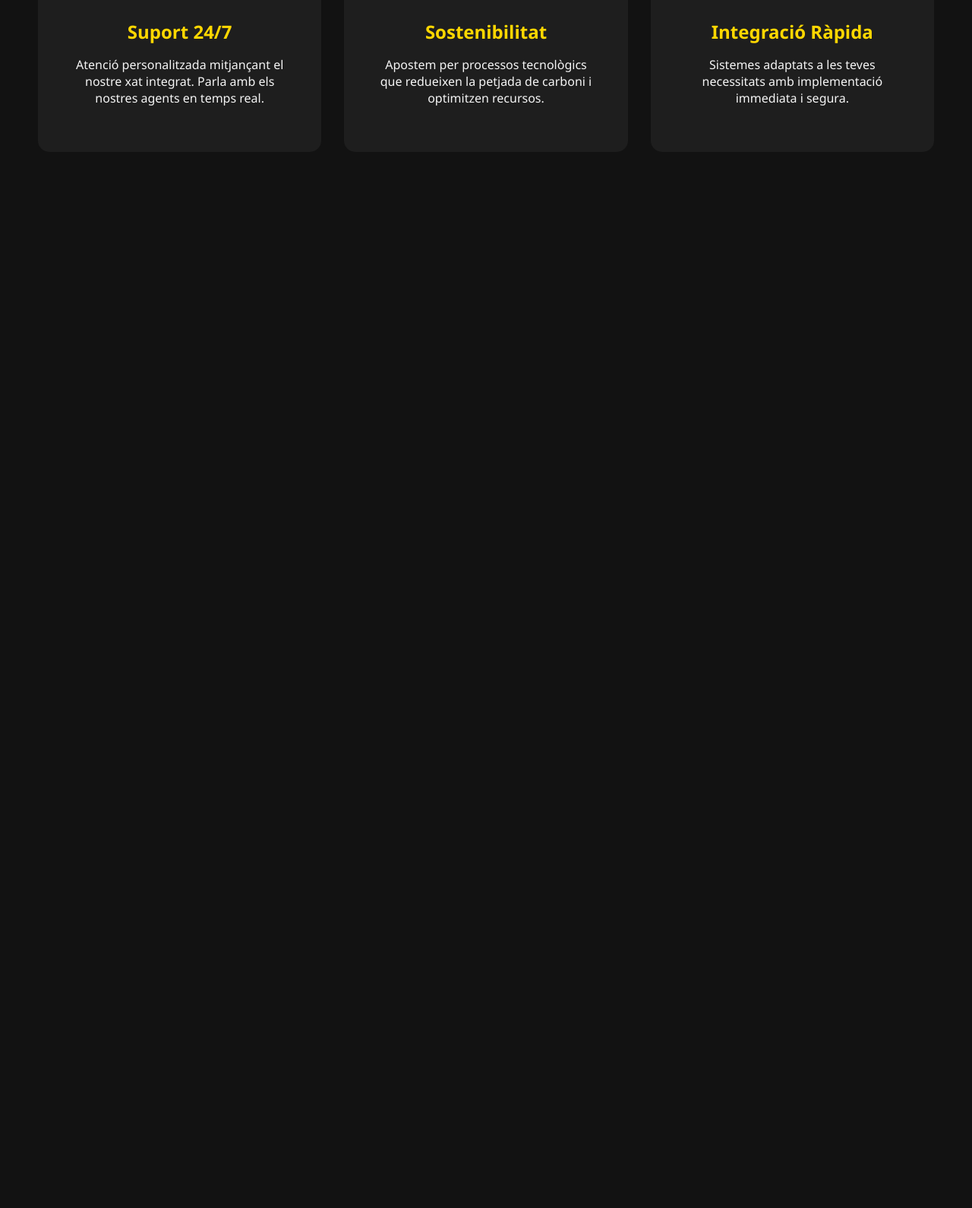
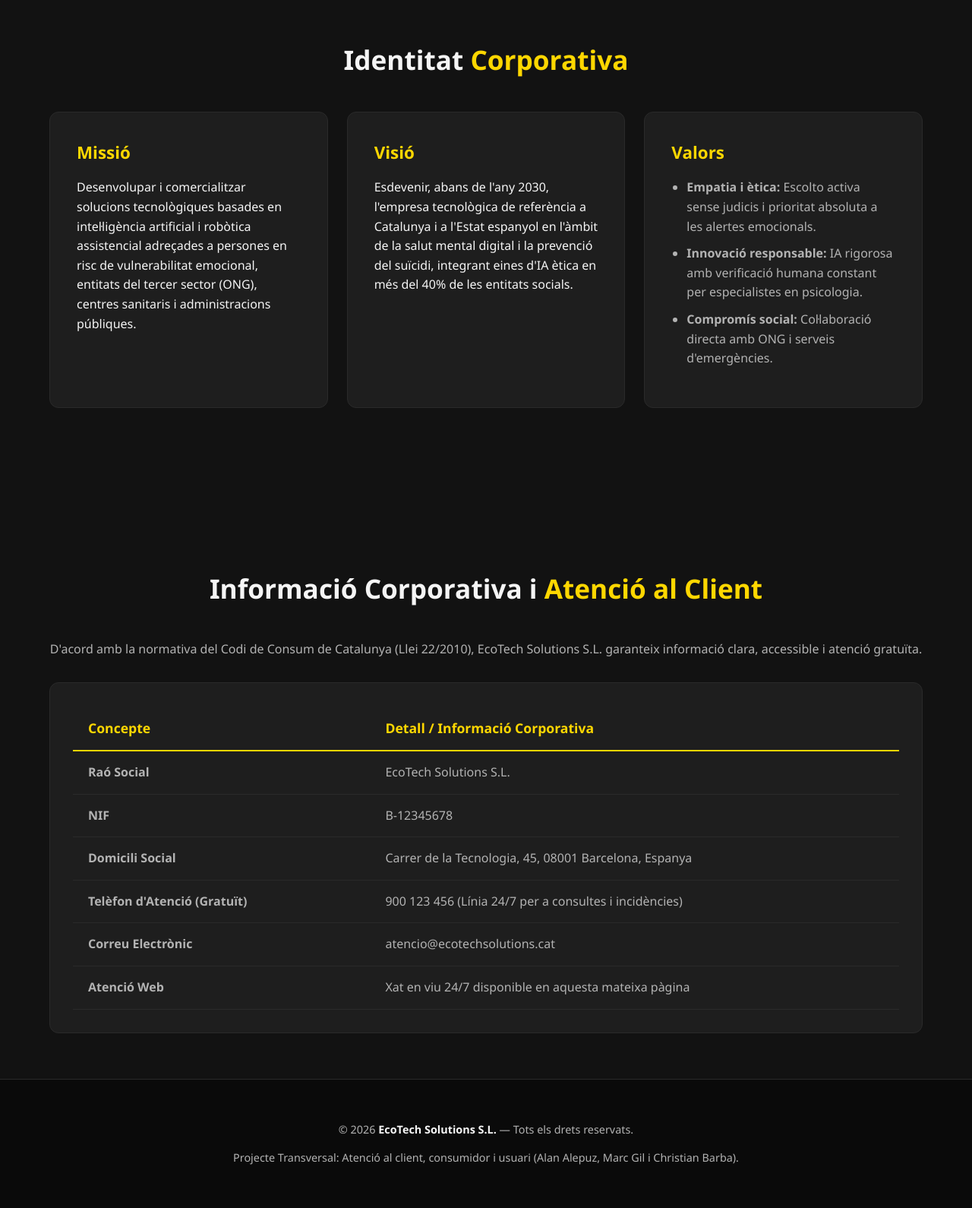
Before and after one commit to chrisrianmarcalan-lang/ecotech, a plain HTML site: page index.html in a window 1280 px wide. Shown: the part 939-2529 px from the top of the page at 76% size. Before the commit the page ends 1239 px from the top, so only its background shows below. Drawn offline with Linux system fonts and the light colour scheme.

Commit message:
Update index.html

```diff
--- a/index.html
+++ b/index.html
@@ -3,64 +3,80 @@
 <head>
     <meta charset="UTF-8">
     <meta name="viewport" content="width=device-width, initial-scale=1.0">
-    <title>EcoTech Solutions</title>
+    <title>EcoTech Solutions S.L. | Atenció i Salut Mental Digital</title>
     <style>
-        /* Variables de color y fuentes */
         :root {
             --primary-yellow: #FFD700;
+            --primary-hover: #E6C200;
             --dark-bg: #121212;
             --card-bg: #1E1E1E;
             --text-light: #F5F5F5;
             --text-gray: #B3B3B3;
+            --accent-border: #2A2A2A;
         }
 
         body {
             margin: 0;
-            font-family: 'Segoe UI', system-ui, sans-serif;
+            font-family: 'Segoe UI', system-ui, -apple-system, sans-serif;
             background-color: var(--dark-bg);
             color: var(--text-light);
+            line-height: 1.6;
             overflow-x: hidden;
         }
 
-        /* Navegación pegajosa (Sticky Nav) */
+        /* Nav */
         nav {
             position: fixed;
             top: 0;
             width: 100%;
-            padding: 20px 50px;
-            background: rgba(18, 18, 18, 0.9);
+            padding: 15px 40px;
+            background: rgba(18, 18, 18, 0.95);
             backdrop-filter: blur(10px);
             z-index: 1000;
             display: flex;
             justify-content: space-between;
             align-items: center;
             box-sizing: border-box;
+            border-bottom: 1px solid var(--accent-border);
         }
 
         .logo {
             color: var(--primary-yellow);
-            font-size: 1.5rem;
-            font-weight: bold;
+            font-size: 1.4rem;
+            font-weight: 800;
+            letter-spacing: 1.5px;
             text-transform: uppercase;
-            letter-spacing: 2px;
         }
 
-        /* Sección Hero interactiva */
+        .nav-links a {
+            color: var(--text-light);
+            text-decoration: none;
+            margin-left: 20px;
+            font-size: 0.95rem;
+            transition: color 0.3s ease;
+        }
+
+        .nav-links a:hover {
+            color: var(--primary-yellow);
+        }
+
+        /* Hero */
         .hero {
-            height: 100vh;
+            min-height: 90vh;
             display: flex;
             flex-direction: column;
             justify-content: center;
             align-items: center;
             text-align: center;
-            padding: 0 20px;
-            background: radial-gradient(circle at center, #2a2a2a 0%, var(--dark-bg) 100%);
+            padding: 120px 20px 60px;
+            background: radial-gradient(circle at center, #242424 0%, var(--dark-bg) 100%);
         }
 
         .hero h1 {
-            font-size: 4rem;
-            margin-bottom: 10px;
-            color: var(--text-light);
+            font-size: 3.5rem;
+            margin-bottom: 15px;
+            font-weight: 800;
+            max-width: 900px;
         }
 
         .hero h1 span {
@@ -68,75 +84,147 @@
         }
 
         .hero p {
-            font-size: 1.2rem;
+            font-size: 1.25rem;
             color: var(--text-gray);
-            max-width: 600px;
-            margin-bottom: 30px;
+            max-width: 750px;
+            margin-bottom: 35px;
         }
 
-        /* Botón animado (Pulse effect) */
         .cta-btn {
             background-color: var(--primary-yellow);
             color: var(--dark-bg);
-            padding: 15px 40px;
+            padding: 16px 42px;
             border: none;
             border-radius: 30px;
-            font-size: 1.1rem;
-            font-weight: bold;
+            font-size: 1.05rem;
+            font-weight: 700;
             cursor: pointer;
             transition: all 0.3s ease;
-            box-shadow: 0 0 15px rgba(255, 215, 0, 0.4);
-            animation: pulse 2s infinite;
+            box-shadow: 0 0 20px rgba(255, 215, 0, 0.3);
+            animation: pulse 2.5s infinite;
+            text-decoration: none;
+            display: inline-block;
         }
 
         .cta-btn:hover {
-            transform: scale(1.05) translateY(-3px);
-            box-shadow: 0 10px 25px rgba(255, 215, 0, 0.6);
-            animation: none; /* Detiene el pulso al hacer hover */
+            transform: translateY(-3px) scale(1.03);
+            background-color: var(--primary-hover);
+            box-shadow: 0 10px 25px rgba(255, 215, 0, 0.5);
+            animation: none;
         }
 
         @keyframes pulse {
-            0% { box-shadow: 0 0 0 0 rgba(255, 215, 0, 0.7); }
-            70% { box-shadow: 0 0 0 15px rgba(255, 215, 0, 0); }
+            0% { box-shadow: 0 0 0 0 rgba(255, 215, 0, 0.6); }
+            70% { box-shadow: 0 0 0 18px rgba(255, 215, 0, 0); }
             100% { box-shadow: 0 0 0 0 rgba(255, 215, 0, 0); }
         }
 
-        /* Tarjetas de servicios / características */
-        .features {
-            padding: 100px 50px;
+        /* Main Content Container */
+        .container {
+            max-width: 1150px;
+            margin: 0 auto;
+            padding: 60px 20px;
+        }
+
+        .section-title {
+            text-align: center;
+            font-size: 2.2rem;
+            margin-bottom: 40px;
+            color: var(--text-light);
+        }
+
+        .section-title span {
+            color: var(--primary-yellow);
+        }
+
+        /* Identity Cards Grid */
+        .grid-3 {
             display: grid;
             grid-template-columns: repeat(auto-fit, minmax(300px, 1fr));
-            gap: 30px;
-            max-width: 1200px;
-            margin: 0 auto;
+            gap: 25px;
+            margin-bottom: 60px;
         }
 
         .card {
             background: var(--card-bg);
-            padding: 40px;
-            border-radius: 15px;
-            text-align: center;
-            transition: all 0.4s cubic-bezier(0.175, 0.885, 0.32, 1.275);
-            border-bottom: 4px solid transparent;
-            cursor: pointer;
+            padding: 35px;
+            border-radius: 12px;
+            border: 1px solid var(--accent-border);
+            transition: all 0.3s ease;
+            position: relative;
+            overflow: hidden;
         }
 
         .card:hover {
-            transform: translateY(-15px);
-            border-bottom: 4px solid var(--primary-yellow);
-            box-shadow: 0 15px 30px rgba(0,0,0,0.5);
+            transform: translateY(-8px);
+            border-color: var(--primary-yellow);
+            box-shadow: 0 12px 30px rgba(0,0,0,0.5);
         }
 
         .card h3 {
             color: var(--primary-yellow);
-            font-size: 1.5rem;
+            font-size: 1.4rem;
+            margin-top: 0;
             margin-bottom: 15px;
         }
 
-        /* Clases para animación al hacer scroll (Scroll Reveal) */
+        .card ul {
+            padding-left: 20px;
+            color: var(--text-gray);
+        }
+
+        .card ul li {
+            margin-bottom: 10px;
+        }
+
+        /* Contact Table Styling */
+        .table-container {
+            background: var(--card-bg);
+            border-radius: 12px;
+            padding: 30px;
+            border: 1px solid var(--accent-border);
+            overflow-x: auto;
+        }
+
+        table {
+            width: 100%;
+            border-collapse: collapse;
+            text-align: left;
+        }
+
+        th, td {
+            padding: 15px 20px;
+            border-bottom: 1px solid var(--accent-border);
+        }
+
+        th {
+            color: var(--primary-yellow);
+            font-size: 1.1rem;
+            border-bottom: 2px solid var(--primary-yellow);
+        }
+
+        td {
+            color: var(--text-gray);
+        }
+
+        /* Footer */
+        footer {
+            background-color: #0A0A0A;
+            padding: 40px 20px;
+            text-align: center;
+            border-top: 1px solid var(--accent-border);
+            color: var(--text-gray);
+            font-size: 0.9rem;
+        }
+
+        footer strong {
+            color: var(--text-light);
+        }
+
+        /* Animations */
         .reveal {
             opacity: 0;
-            transform: translateY(50px);
+            transform: translateY(40px);
             transition: all 0.8s ease-out;
         }
 
@@ -148,58 +236,118 @@
 </head>
 <body>
 
-    <!-- Navegación -->
+    <!-- Navegació -->
     <nav>
-        <div class="logo">EcoTech</div>
+        <div class="logo">EcoTech Solutions</div>
+        <div class="nav-links">
+            <a href="#identitat">Identitat</a>
+            <a href="#contacte">Contacte i Llei</a>
+        </div>
     </nav>
 
-    <!-- Sección Principal -->
+    <!-- Hero -->
     <section class="hero">
-        <h1 class="reveal">Solucions <span>EcoTech</span></h1>
-        <p class="reveal" style="transition-delay: 0.2s;">Atenció omnicanal integrada i solucions tecnològiques sostenibles per al futur de la teva empresa.</p>
-        <button class="cta-btn reveal" style="transition-delay: 0.4s;">Comença ara</button>
+        <h1 class="reveal">Intel·ligència Artificial i Robòtica per a la <span>Salut Mental</span></h1>
+        <p class="reveal" style="transition-delay: 0.2s;">Detectem precoçment conductes de risc, prevenim el suïcidi i garantim una atenció empàtica, immediata i accessible que salvi vides.</p>
+        <a href="#contacte" class="cta-btn reveal" style="transition-delay: 0.4s;">Contacta amb Atenció al Client</a>
     </section>
 
-    <!-- Sección Interactiva de Tarjetas -->
-    <section class="features">
-        <div class="card reveal">
-            <h3>Suport 24/7</h3>
-            <p>Atenció personalitzada mitjançant el nostre xat integrat. Parla amb els nostres agents en temps real.</p>
-        </div>
-        <div class="card reveal" style="transition-delay: 0.2s;">
-            <h3>Sostenibilitat</h3>
-            <p>Apostem per processos tecnològics que redueixen la petjada de carboni i optimitzen recursos.</p>
-        </div>
-        <div class="card reveal" style="transition-delay: 0.4s;">
-            <h3>Integració Ràpida</h3>
-            <p>Sistemes adaptats a les teves necessitats amb implementació immediata i segura.</p>
+    <!-- Secció Identitat Corporativa -->
+    <section id="identitat" class="container">
+        <h2 class="section-title reveal">Identitat <span>Corporativa</span></h2>
+
+        <div class="grid-3">
+            <div class="card reveal">
+                <h3>Missió</h3>
+                <p>Desenvolupar i comercialitzar solucions tecnològiques basades en intel·ligència artificial i robòtica assistencial adreçades a persones en risc de vulnerabilitat emocional, entitats del tercer sector (ONG), centres sanitaris i administracions públiques.</p>
+            </div>
+
+            <div class="card reveal" style="transition-delay: 0.2s;">
+                <h3>Visió</h3>
+                <p>Esdevenir, abans de l'any 2030, l'empresa tecnològica de referència a Catalunya i a l'Estat espanyol en l'àmbit de la salut mental digital i la prevenció del suïcidi, integrant eines d'IA ètica en més del 40% de les entitats socials.</p>
+            </div>
+
+            <div class="card reveal" style="transition-delay: 0.4s;">
+                <h3>Valors</h3>
+                <ul>
+                    <li><strong>Empatia i ètica:</strong> Escolto activa sense judicis i prioritat absoluta a les alertes emocionals.</li>
+                    <li><strong>Innovació responsable:</strong> IA rigorosa amb verificació humana constant per especialistes en psicologia.</li>
+                    <li><strong>Compromís social:</strong> Col·laboració directa amb ONG i serveis d'emergències.</li>
+                </ul>
+            </div>
         </div>
     </section>
 
-    <!-- SCRIPT PARA ANIMACIONES INTERACTIVAS -->
+    <!-- Secció Contacte i Codi de Consum -->
+    <section id="contacte" class="container">
+        <h2 class="section-title reveal">Informació Corporativa i <span>Atenció al Client</span></h2>
+        <p style="text-align: center; color: var(--text-gray); margin-bottom: 30px;" class="reveal">D'acord amb la normativa del Codi de Consum de Catalunya (Llei 22/2010), EcoTech Solutions S.L. garanteix informació clara, accessible i atenció gratuïta.</p>
+
+        <div class="table-container reveal">
+            <table>
+                <thead>
+                    <tr>
+                        <th>Concepte</th>
+                        <th>Detall / Informació Corporativa</th>
+                    </tr>
+                </thead>
+                <tbody>
+                    <tr>
+                        <td><strong>Raó Social</strong></td>
+                        <td>EcoTech Solutions S.L.</td>
+                    </tr>
+                    <tr>
+                        <td><strong>NIF</strong></td>
+                        <td>B-12345678</td>
+                    </tr>
+                    <tr>
+                        <td><strong>Domicili Social</strong></td>
+                        <td>Carrer de la Tecnologia, 45, 08001 Barcelona, Espanya</td>
+                    </tr>
+                    <tr>
+                        <td><strong>Telèfon d'Atenció (Gratuït)</strong></td>
+                        <td>900 123 456 (Línia 24/7 per a consultes i incidències)</td>
+                    </tr>
+                    <tr>
+                        <td><strong>Correu Electrònic</strong></td>
+                        <td>atencio@ecotechsolutions.cat</td>
+                    </tr>
+                    <tr>
+                        <td><strong>Atenció Web</strong></td>
+                        <td>Xat en viu 24/7 disponible en aquesta mateixa pàgina</td>
+                    </tr>
+                </tbody>
+            </table>
+        </div>
+    </section>
+
+    <!-- Footer -->
+    <footer>
+        <p>© 2026 <strong>EcoTech Solutions S.L.</strong> — Tots els drets reservats.</p>
+        <p>Projecte Transversal: Atenció al client, consumidor i usuari (Alan Alepuz, Marc Gil i Christian Barba).</p>
+    </footer>
+
+    <!-- Script Animacions Scroll -->
     <script>
-        // Lógica para que los elementos aparezcan suavemente al hacer scroll
         function reveal() {
             var reveals = document.querySelectorAll(".reveal");
             for (var i = 0; i < reveals.length; i++) {
                 var windowHeight = window.innerHeight;
                 var elementTop = reveals[i].getBoundingClientRect().top;
-                var elementVisible = 100; // Punto de activación
+                var elementVisible = 80;
 
                 if (elementTop < windowHeight - elementVisible) {
                     reveals[i].classList.add("active");
                 }
             }
         }
-
-        // Event listener para el scroll
         window.addEventListener("scroll", reveal);
-
-        // Ejecutar una vez al cargar para los elementos que ya están en pantalla
         reveal();
     </script>
 
-<!-- Start of HubSpot Embed Code --> <script type="text/javascript" id="hs-script-loader" async defer src="//js-eu1.hs-scripts.com/149733808.js"></script> <!-- End of HubSpot Embed Code -->
+    <!-- Start of HubSpot Embed Code -->
+    <script type="text/javascript" id="hs-script-loader" async defer src="//js-eu1.hs-scripts.com/149733808.js"></script>
+    <!-- End of HubSpot Embed Code -->
 
 </body>
 </html>
```
